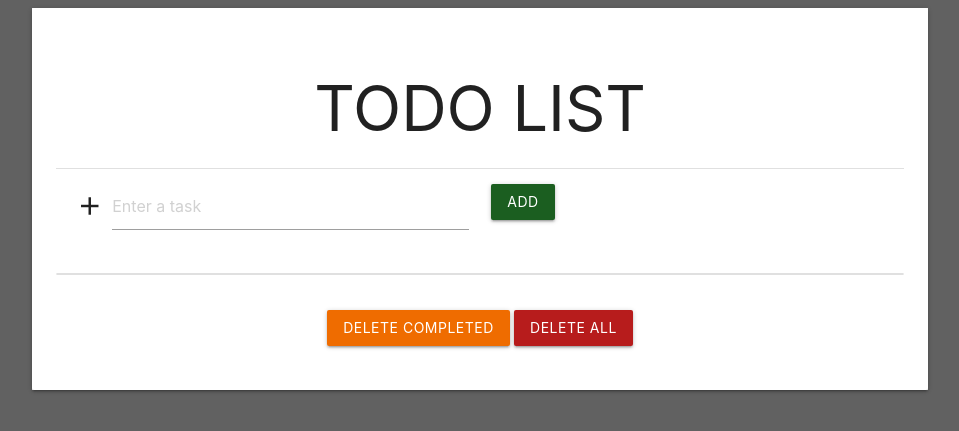
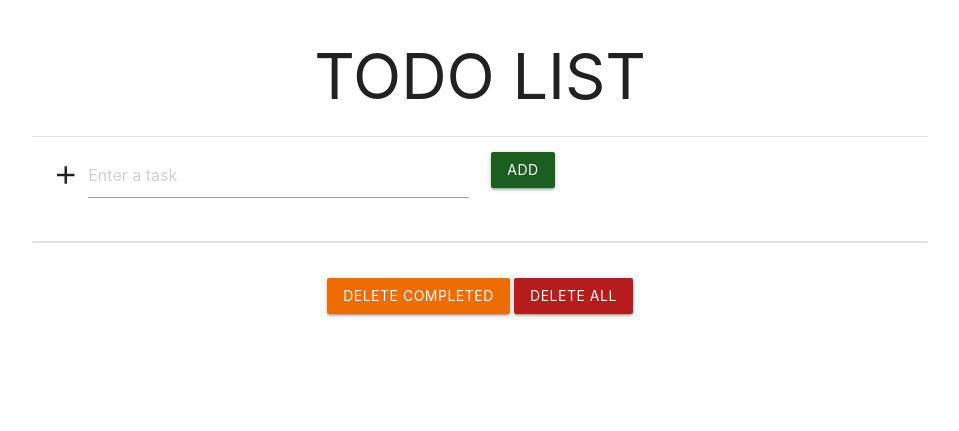
Before and after one commit to abidalikp/todolist-app, a Django app: page / in a window 1280 px wide. Shown: the top 431 px of the page, without its empty margins (160-1119 px from the left). Run offline with Django 4.2, Linux system fonts and the light colour scheme; data that the repository does not hold is empty.

Commit message:
design change

```diff
--- a/templates/todolist/base.html
+++ b/templates/todolist/base.html
@@ -7,7 +7,7 @@
       <link rel="stylesheet" href="https://cdnjs.cloudflare.com/ajax/libs/materialize/1.0.0/css/materialize.min.css">
       <link href="https://fonts.googleapis.com/icon?family=Material+Icons" rel="stylesheet">
     </head>
-    <body class="grey darken-2">
+    <body class="darken-2">
       <main class="container white center-align">
         {% block content %}
         {% endblock %}
--- a/templates/todolist/index.html
+++ b/templates/todolist/index.html
@@ -2,7 +2,7 @@
 
 {% block content %}
 
-<div class="card-panel">
+<div class="row">
     <h1>TODO LIST</h1>
     <div class="divider"></div>
     <form action="{% url 'add' %}" method="POST" role="form" class="row">
```
